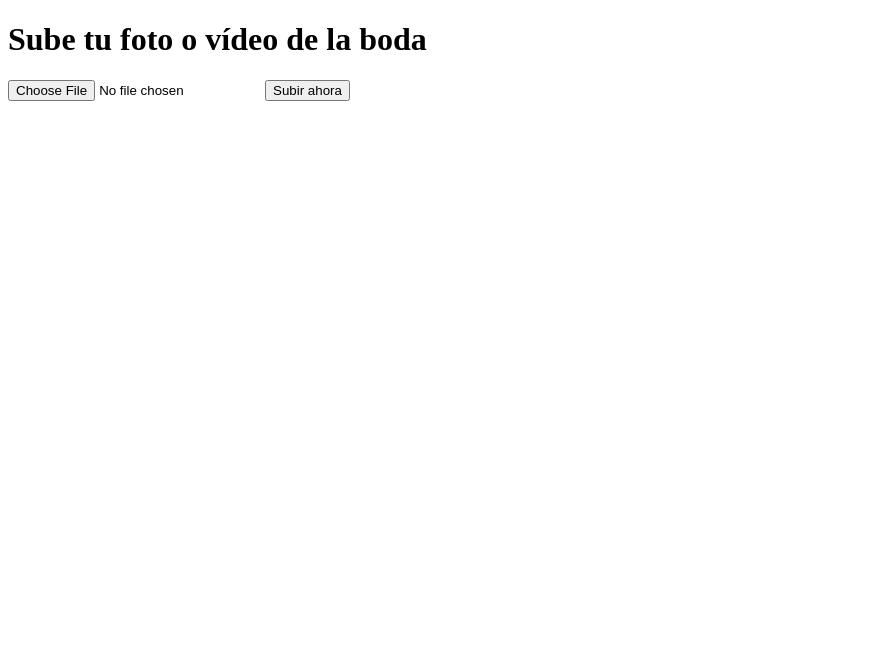
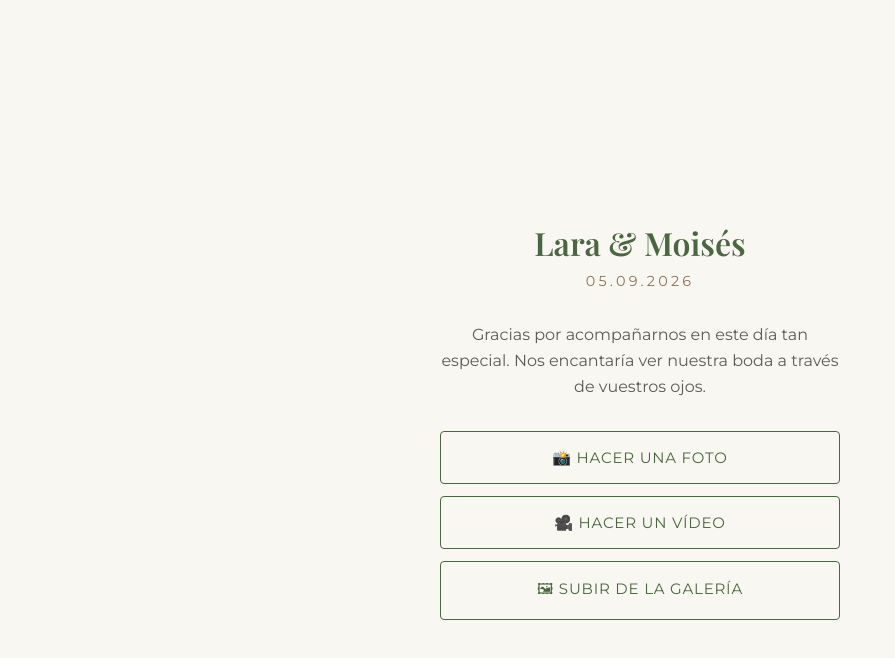
Before and after one commit to 05092026/backend-boda, a website: page index.html in a window 1280 px wide. Shown: the whole page, without its empty margins (0-895 px from the left). Drawn offline with nearby package versions, Linux system fonts and the light colour scheme; a web font is replaced by a local one.

Commit message:
Update index.html

```diff
--- a/index.html
+++ b/index.html
@@ -1,34 +1,150 @@
 <!DOCTYPE html>
-<html>
+<html lang="es">
+<head>
+    <meta charset="UTF-8">
+    <meta name="viewport" content="width=device-width, initial-scale=1.0">
+    <title>Lara & Moisés | 05.09.2026</title>
+    <link href="https://fonts.googleapis.com/css2?family=Playfair+Display:ital,wght@0,600;1,600&family=Montserrat:wght@300;400&display=swap" rel="stylesheet">
+
+    <style>
+        body {
+            font-family: 'Montserrat', sans-serif;
+            background-color: #f9f7f2; /* Tono crema rústico */
+            color: #5d5b57;
+            display: flex;
+            flex-direction: column;
+            align-items: center;
+            justify-content: center;
+            min-height: 100vh;
+            margin: 0;
+            padding: 20px;
+            text-align: center;
+        }
+
+        .container {
+            max-width: 400px;
+            width: 100%;
+        }
+
+        h1 {
+            font-family: 'Playfair Display', serif;
+            font-size: 2rem;
+            color: #4a6741; /* Verde Eucalipto */
+            margin-bottom: 0.5rem;
+        }
+
+        .date {
+            font-size: 0.9rem;
+            letter-spacing: 0.2rem;
+            text-transform: uppercase;
+            margin-bottom: 2rem;
+            color: #8c735b;
+        }
+
+        p { margin-bottom: 2rem; line-height: 1.6; }
+
+        .buttons-container {
+            display: flex;
+            flex-direction: column;
+            gap: 12px;
+        }
+
+        button {
+            padding: 16px;
+            font-size: 15px;
+            background-color: transparent;
+            border: 1px solid #4a6741;
+            border-radius: 4px;
+            cursor: pointer;
+            transition: all 0.4s ease;
+            color: #4a6741;
+            font-family: 'Montserrat', sans-serif;
+            text-transform: uppercase;
+            letter-spacing: 0.05rem;
+        }
+
+        button:hover {
+            background-color: #4a6741;
+            color: white;
+        }
+
+        #progress-container {
+            width: 100%;
+            height: 6px;
+            background-color: #e5e0d8;
+            border-radius: 3px;
+            margin-top: 30px;
+            display: none;
+            overflow: hidden;
+        }
+
+        #progress-bar {
+            height: 100%;
+            width: 0%;
+            background-color: #4a6741;
+            transition: width 0.6s ease;
+        }
+
+        #message { margin-top: 20px; font-weight: 400; font-style: italic; color: #4a6741; }
+
+        input { display: none; }
+    </style>
+</head>
 <body>
-    <h1>Sube tu foto o vídeo de la boda</h1>
-    <input type="file" id="fileInput" accept="image/*,video/*">
-    <button onclick="subirArchivo()">Subir ahora</button>
-    <p id="status"></p>
+
+    <div class="container">
+        <h1>Lara & Moisés</h1>
+        <div class="date">05.09.2026</div>
+
+        <p>Gracias por acompañarnos en este día tan especial. Nos encantaría ver nuestra boda a través de vuestros ojos.</p>
+
+        <div class="buttons-container">
+            <button onclick="document.getElementById('cameraPhoto').click()">📸 Hacer una foto</button>
+            <button onclick="document.getElementById('cameraVideo').click()">🎥 Hacer un vídeo</button>
+            <button onclick="document.getElementById('gallery').click()">🖼 Subir de la galería</button>
+        </div>
+
+        <input type="file" id="cameraPhoto" accept="image/*" capture="environment" onchange="subir(this.files[0])">
+        <input type="file" id="cameraVideo" accept="video/*" capture="camcorder" onchange="subir(this.files[0])">
+        <input type="file" id="gallery" accept="image/*,video/*" onchange="subir(this.files[0])">
+
+        <div id="progress-container">
+            <div id="progress-bar"></div>
+        </div>
+        <div id="message"></div>
+    </div>
 
     <script>
-        async function subirArchivo() {
-            const fileInput = document.getElementById('fileInput');
-            const status = document.getElementById('status');
-            const file = fileInput.files[0];
+        async function subir(file) {
+            if (!file) return;
 
-            if (!file) return alert("Selecciona un archivo primero");
+            const message = document.getElementById('message');
+            const progressContainer = document.getElementById('progress-container');
+            const progressBar = document.getElementById('progress-bar');
 
-            status.innerText = "Subiendo... por favor no cierres esta ventana.";
+            message.innerText = "Creando recuerdos...";
+            progressContainer.style.display = 'block';
+            progressBar.style.width = '30%';
 
             const formData = new FormData();
             formData.append('file', file);
 
-            // AQUÍ PONEMOS LA DIRECCIÓN DE TU OFICINA DE RENDER
+            try {
+                progressBar.style.width = '70%';
                 const response = await fetch('https://backend-boda-qgt1.onrender.com/upload', {
                     method: 'POST',
                     body: formData
                 });
 
                 if (response.ok) {
-                status.innerText = "¡Éxito! Tu foto está en el Drive.";
+                    progressBar.style.width = '100%';
+                    message.innerText = "¡Gracias por formar parte de nuestra historia!";
                 } else {
-                status.innerText = "Hubo un error al subir.";
+                    throw new Error("Error");
+                }
+            } catch (err) {
+                message.innerText = "Algo falló, inténtalo de nuevo por favor.";
+                progressContainer.style.display = 'none';
             }
         }
     </script>
```
Lines whose indentation alone changed are shown as unchanged.
